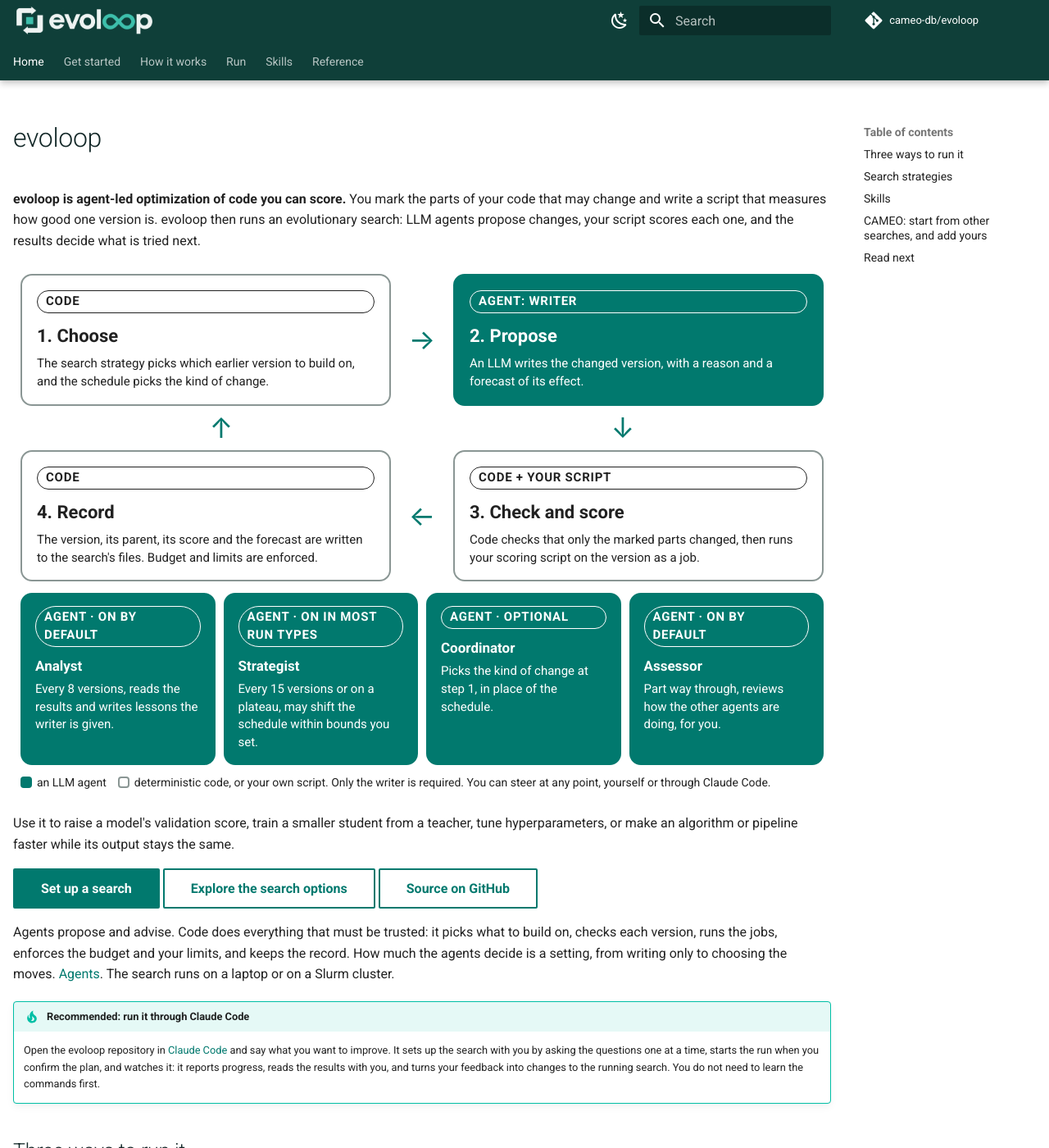
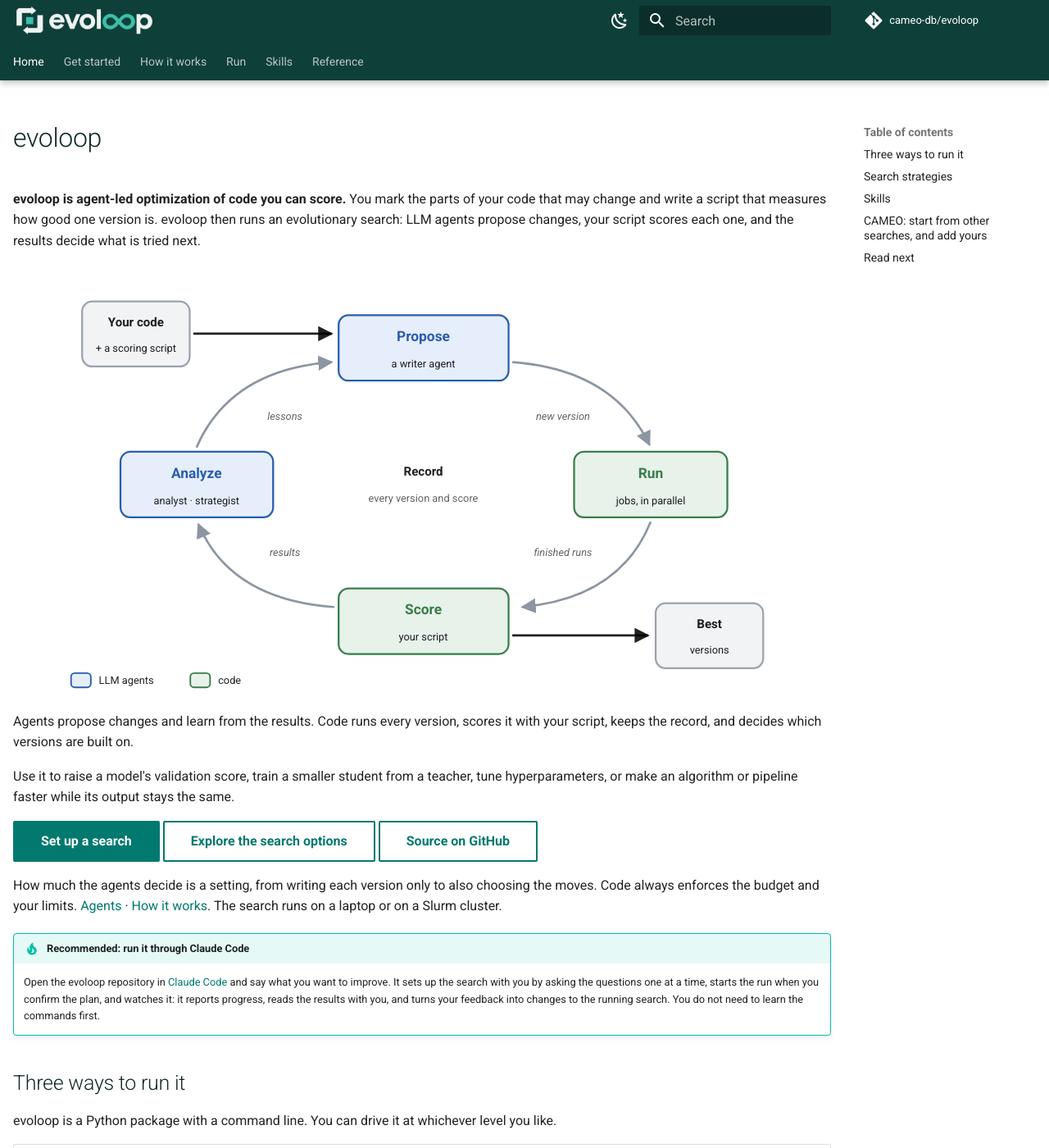
Before and after one commit to cameo-db/evoloop, an MkDocs documentation site: the page built from docs/index.md, in a window 1280 px wide and 1400 px high. Shown: the whole window at 82% size. Built offline with MkDocs 1.6.1 and Material for MkDocs 9.7.7, drawn with Linux system fonts in a browser that asks for light colours; comment, search, counter and statistics services are not loaded.

Commit message:
Home page: one simple loop drawing, agents and code in two colours
Co-Authored-By: Claude Fable 5.2 <noreply@anthropic.com>
Claude-Session: https://claude.ai/code/session_01GuYYFmC8U2yny8edFcSEH5

```diff
--- a/docs/index.md
+++ b/docs/index.md
@@ -9,40 +9,65 @@ hide:
 script that measures how good one version is. evoloop then runs an evolutionary search: LLM agents
 propose changes, your script scores each one, and the results decide what is tried next.
 
-<style>
-.evo-ring { display: grid; grid-template-columns: minmax(0, 1fr) 56px minmax(0, 1fr); gap: 10px; margin: 28px auto 14px; max-width: 980px; }
-.evo-ring .box { border: 2px solid #8a9694; border-radius: 14px; padding: 18px 18px 16px; }
-.evo-ring .box.agent, .evo-others .box.agent { border-color: #01796e; background: #01796e; color: #fff; }
-.evo-ring .box b { display: block; font-size: 22px; margin-bottom: 6px; }
-.evo-ring .box span, .evo-others .box span { display: block; font-size: 15px; line-height: 1.45; }
-.evo-ring .tag, .evo-others .tag { display: inline-block; font-size: 12px; font-weight: 700; letter-spacing: .05em; text-transform: uppercase; border: 1px solid currentColor; border-radius: 999px; padding: 2px 10px; margin-bottom: 10px; }
-.evo-ring .arrow { display: flex; align-items: center; justify-content: center; font-size: 34px; color: #01796e; }
-.evo-ring .mid { display: flex; align-items: center; justify-content: center; text-align: center; font-size: 14px; line-height: 1.4; padding: 6px 0; grid-column: 1 / -1; }
-.evo-ring .mid div { border: 1px dashed #8a9694; border-radius: 12px; padding: 10px 18px; max-width: 520px; }
-.evo-ring .updown { display: flex; justify-content: space-around; grid-column: 1 / -1; font-size: 34px; color: #01796e; line-height: 1; }
-.evo-others { display: flex; flex-wrap: wrap; gap: 10px; margin: 0 auto 10px; max-width: 980px; }
-.evo-others .box { flex: 1 1 200px; border: 2px solid #01796e; border-radius: 14px; padding: 14px 16px; }
-.evo-others .box b { display: block; font-size: 17px; margin-bottom: 4px; }
-.evo-key { max-width: 980px; margin: 0 auto 26px; font-size: 14px; }
-.evo-key i { display: inline-block; width: 14px; height: 14px; border-radius: 4px; vertical-align: -2px; margin: 0 6px 0 14px; border: 2px solid #8a9694; }
-.evo-key i.a { background: #01796e; border-color: #01796e; margin-left: 0; }
-</style>
-<div class="evo-ring">
-  <div class="box"><span class="tag">Code</span><b>1. Choose</b><span>The search strategy picks which earlier version to build on, and the schedule picks the kind of change.</span></div>
-  <div class="arrow">&rarr;</div>
-  <div class="box agent"><span class="tag">Agent: writer</span><b>2. Propose</b><span>An LLM writes the changed version, with a reason and a forecast of its effect.</span></div>
-  <div class="updown"><span>&uarr;</span><span>&darr;</span></div>
-  <div class="box"><span class="tag">Code</span><b>4. Record</b><span>The version, its parent, its score and the forecast are written to the search's files. Budget and limits are enforced.</span></div>
-  <div class="arrow">&larr;</div>
-  <div class="box"><span class="tag">Code + your script</span><b>3. Check and score</b><span>Code checks that only the marked parts changed, then runs your scoring script on the version as a job.</span></div>
-</div>
-<div class="evo-others">
-  <div class="box agent"><span class="tag">Agent &middot; on by default</span><b>Analyst</b><span>Every 8 versions, reads the results and writes lessons the writer is given.</span></div>
-  <div class="box agent"><span class="tag">Agent &middot; on in most run types</span><b>Strategist</b><span>Every 15 versions or on a plateau, may shift the schedule within bounds you set.</span></div>
-  <div class="box agent"><span class="tag">Agent &middot; optional</span><b>Coordinator</b><span>Picks the kind of change at step 1, in place of the schedule.</span></div>
-  <div class="box agent"><span class="tag">Agent &middot; on by default</span><b>Assessor</b><span>Part way through, reviews how the other agents are doing, for you.</span></div>
-</div>
-<p class="evo-key"><i class="a"></i>an LLM agent<i></i>deterministic code, or your own script. Only the writer is required. You can steer at any point, yourself or through Claude Code.</p>
+<svg viewBox="0 0 1220 690" role="img" aria-label="The evoloop loop: LLM agents propose a change, code runs and scores it, agents analyze the results, and the lessons go into the next proposal. Every version and score is recorded." style="width:100%;max-width:920px;height:auto;display:block;margin:24px auto 8px;font-family:inherit">
+  <defs>
+    <marker id="evo-a" viewBox="0 0 10 10" refX="9" refY="5" markerWidth="7" markerHeight="7" orient="auto-start-reverse"><path d="M0 0L10 5L0 10z" fill="#8c95a1"/></marker>
+    <marker id="evo-b" viewBox="0 0 10 10" refX="9" refY="5" markerWidth="7" markerHeight="7" orient="auto-start-reverse"><path d="M0 0L10 5L0 10z" fill="currentColor"/></marker>
+  </defs>
+  <g fill="none" stroke="#8c95a1" stroke-width="3.5">
+    <path d="M756 148 Q920 160 978 282" marker-end="url(#evo-a)"/>
+    <path d="M980 406 Q930 530 772 544" marker-end="url(#evo-a)"/>
+    <path d="M468 544 Q300 532 248 410" marker-end="url(#evo-a)"/>
+    <path d="M245 286 Q300 160 464 148" marker-end="url(#evo-a)"/>
+  </g>
+  <g fill="none" stroke="currentColor" stroke-width="3.5">
+    <path d="M240 102 H464" marker-end="url(#evo-b)"/>
+    <path d="M756 590 H976" marker-end="url(#evo-b)"/>
+  </g>
+  <g stroke-width="3">
+    <rect x="60" y="50" width="174" height="105" rx="16" fill="#f1f3f5" stroke="#9aa3ad"/>
+    <rect x="988" y="538" width="174" height="105" rx="16" fill="#f1f3f5" stroke="#9aa3ad"/>
+    <rect x="475" y="72" width="275" height="106" rx="16" fill="#e6eefb" stroke="#2a5db0"/>
+    <rect x="122" y="293" width="247" height="106" rx="16" fill="#e6eefb" stroke="#2a5db0"/>
+    <rect x="856" y="293" width="248" height="106" rx="16" fill="#e7f2ea" stroke="#3a7d4b"/>
+    <rect x="475" y="514" width="275" height="106" rx="16" fill="#e7f2ea" stroke="#3a7d4b"/>
+  </g>
+  <g text-anchor="middle" font-weight="700" font-size="23">
+    <text x="147" y="90" fill="#1c1f23" font-size="20">Your code</text>
+    <text x="1075" y="578" fill="#1c1f23" font-size="20">Best</text>
+    <text x="612" y="114" fill="#2a5db0">Propose</text>
+    <text x="245" y="335" fill="#2a5db0">Analyze</text>
+    <text x="980" y="335" fill="#3a7d4b">Run</text>
+    <text x="612" y="556" fill="#3a7d4b">Score</text>
+    <text x="612" y="332" fill="currentColor" font-size="20">Record</text>
+  </g>
+  <g text-anchor="middle" font-size="17" fill="#1c1f23">
+    <text x="147" y="131">+ a scoring script</text>
+    <text x="1075" y="619">versions</text>
+    <text x="612" y="157">a writer agent</text>
+    <text x="245" y="378">analyst · strategist</text>
+    <text x="980" y="378">jobs, in parallel</text>
+    <text x="612" y="598">your script</text>
+  </g>
+  <g text-anchor="middle" font-size="17" fill="currentColor" opacity="0.7">
+    <text x="612" y="374">every version and score</text>
+    <g font-style="italic">
+      <text x="838" y="241">new version</text>
+      <text x="838" y="462">finished runs</text>
+      <text x="388" y="462">results</text>
+      <text x="388" y="241">lessons</text>
+    </g>
+  </g>
+  <g font-size="17" fill="currentColor">
+    <rect x="42" y="651" width="32" height="23" rx="6" fill="#e6eefb" stroke="#2a5db0" stroke-width="2.5"/>
+    <text x="87" y="668">LLM agents</text>
+    <rect x="235" y="651" width="32" height="23" rx="6" fill="#e7f2ea" stroke="#3a7d4b" stroke-width="2.5"/>
+    <text x="280" y="668">code</text>
+  </g>
+</svg>
+
+Agents propose changes and learn from the results. Code runs every version, scores it with your script,
+keeps the record, and decides which versions are built on.
 
 Use it to raise a model's validation score, train a smaller student from a teacher, tune
 hyperparameters, or make an algorithm or pipeline faster while its output stays the same.
@@ -51,10 +76,9 @@ hyperparameters, or make an algorithm or pipeline faster while its output stays
 [Explore the search options](options.md){ .md-button }
 [Source on GitHub](https://github.com/cameo-db/evoloop){ .md-button }
 
-Agents propose and advise. Code does everything that must be trusted: it picks what to build on, checks
-each version, runs the jobs, enforces the budget and your limits, and keeps the record. How much the
-agents decide is a setting, from writing only to choosing the moves. [Agents](agents.md). The search runs
-on a laptop or on a Slurm cluster.
+How much the agents decide is a setting, from writing each version only to also choosing the moves.
+Code always enforces the budget and your limits. [Agents](agents.md) · [How it works](how-it-works.md).
+The search runs on a laptop or on a Slurm cluster.
 
 !!! tip "Recommended: run it through Claude Code"
     Open the evoloop repository in [Claude Code](https://claude.com/claude-code) and say what you want to improve.
```
